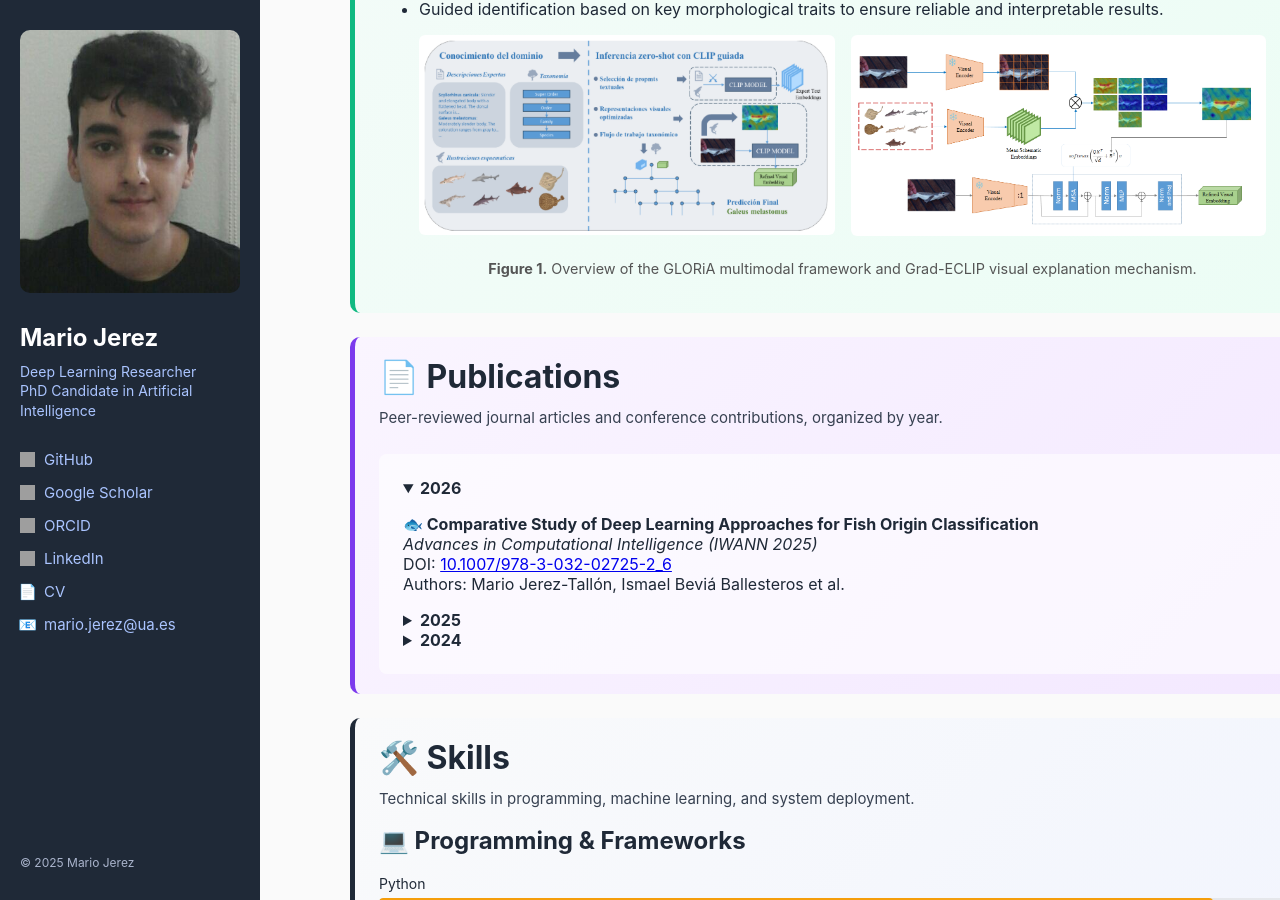
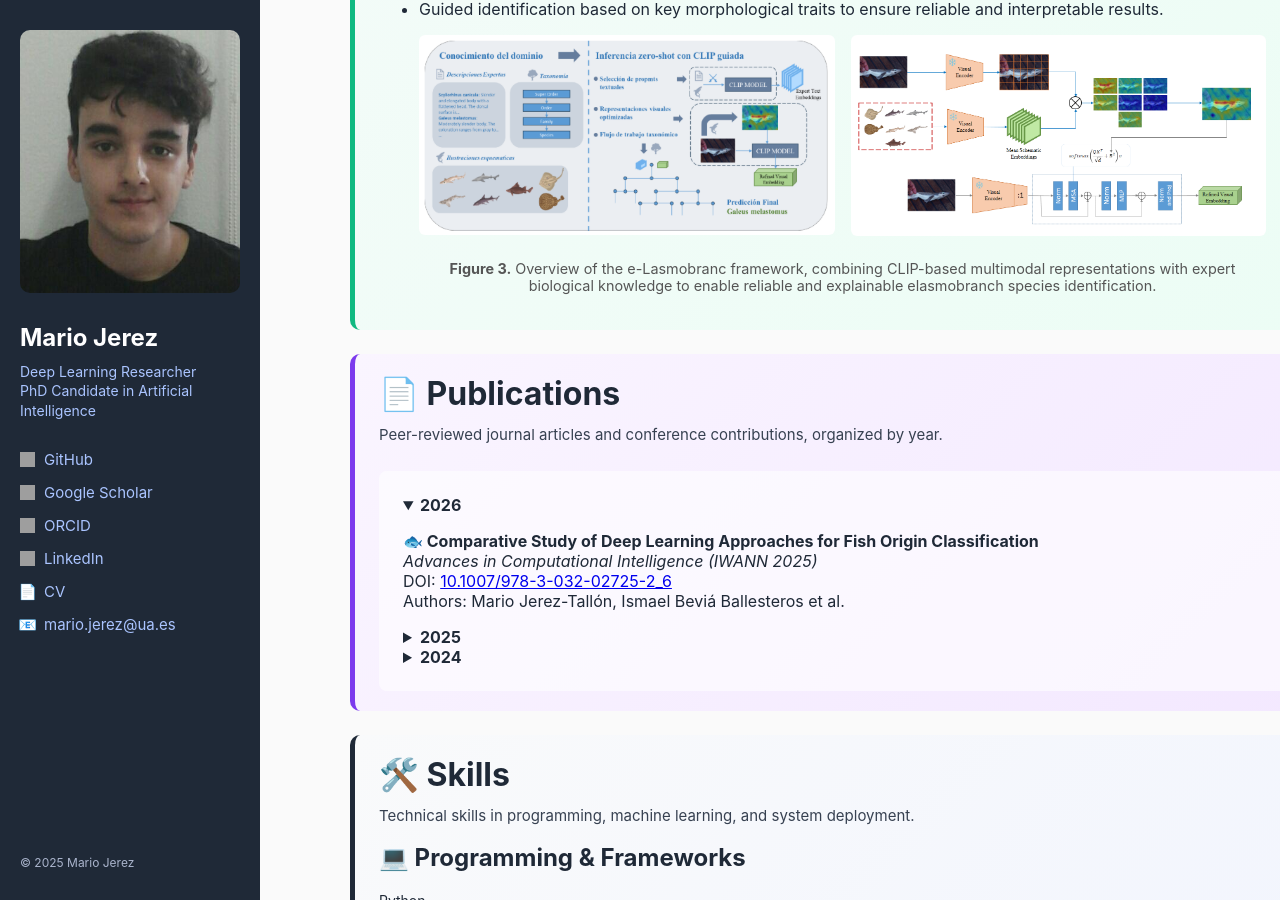
Before and after one commit to Mariojt72/Mariojt72.github.io, a Jekyll site: the page built from index.md, in a window 1280 px wide and 900 px high, scrolled down 1643 px. Built offline with Jekyll 4.4.1, drawn with Linux system fonts in a browser that asks for light colours; grey boxes are pictures that could not be loaded.

Commit message:
Update figure caption for GLORiA framework

```diff
--- a/index.md
+++ b/index.md
@@ -160,7 +160,7 @@ title: "Portfolio – Mario Jerez"
                alt="Grad-ECLIP visual explanation for GLORiA">
         </div>
         <figcaption>
-          <strong>Figure 1.</strong> Overview of the GLORiA multimodal framework and Grad-ECLIP visual explanation mechanism.
+          <strong>Figure 3.</strong> Overview of the e-Lasmobranc framework, combining CLIP-based multimodal representations with expert biological knowledge to enable reliable and explainable elasmobranch species identification.
         </figcaption>
     </figure>
     </div>
```
